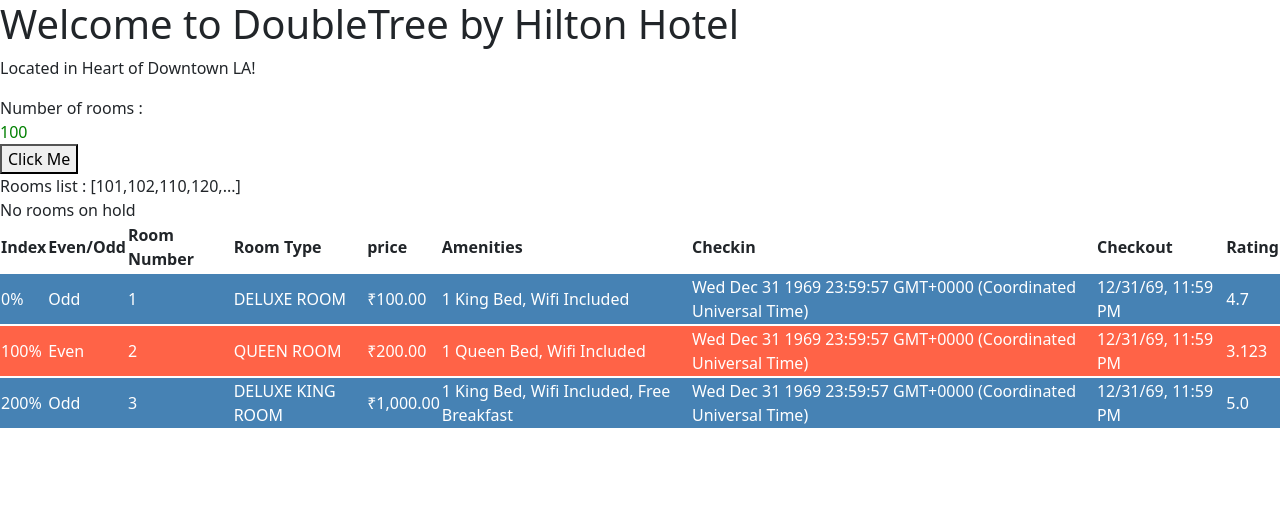
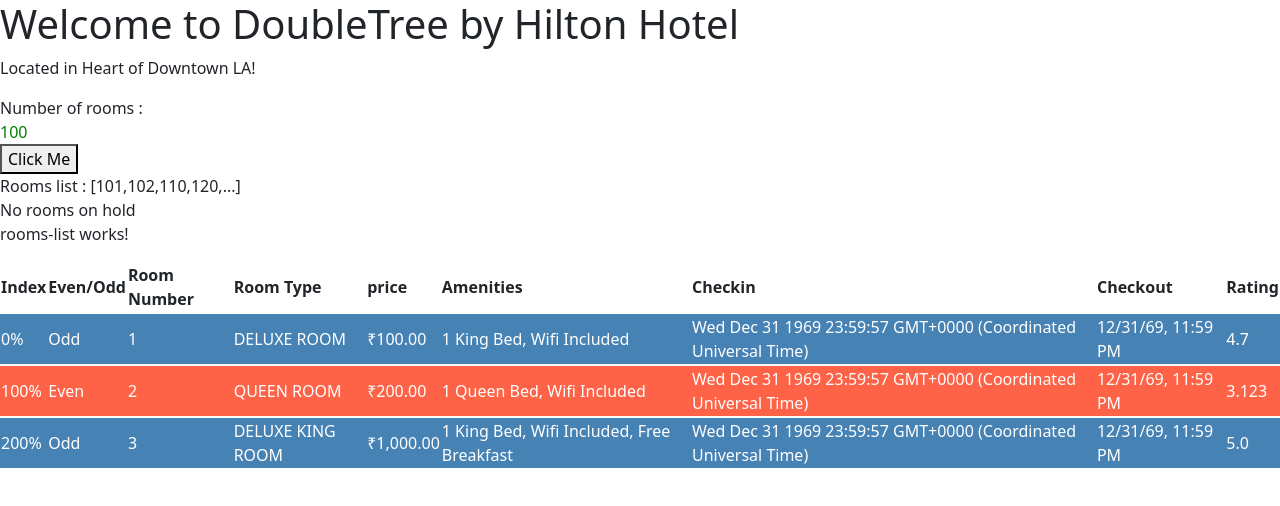
Before and after one commit to Harshali15/InventoryMangementApp, an Angular app: page / in a window 1280 px wide. Shown: the top 506 px of the page. Built offline with nearby package versions, Linux system fonts and the light colour scheme.

Commit message:
@Input , separated into two components

```diff
--- a/src/app/app.module.ts
+++ b/src/app/app.module.ts
@@ -1,15 +1,18 @@
-import { NgModule } from '@angular/core';
+//import { NgModule } from '@angular/core';
 import { BrowserModule } from '@angular/platform-browser';
 
 import { AppRoutingModule } from './app-routing.module';
 import { AppComponent } from './app.component';
 import { RoomsComponent } from './rooms/rooms.component';
 import { BrowserAnimationsModule } from '@angular/platform-browser/animations';
+import { RoomsListComponent } from './rooms/rooms-list/rooms-list.component';
+import { NgModule, CUSTOM_ELEMENTS_SCHEMA } from '@angular/core';
 
 @NgModule({
   declarations: [
     AppComponent,
-    RoomsComponent
+    RoomsComponent,
+    RoomsListComponent
   ],
   imports: [
     BrowserModule,
@@ -17,6 +20,10 @@
     BrowserAnimationsModule
   ],
   providers: [],
-  bootstrap: [AppComponent]
+  bootstrap: [AppComponent],
+  schemas: [
+    CUSTOM_ELEMENTS_SCHEMA
+  ],
 })
+
 export class AppModule { }
--- /dev/null
+++ b/src/app/rooms/rooms-list/rooms-list.component.html
@@ -0,0 +1,30 @@
+<p>rooms-list works!</p>
+
+<div>
+    <table class="table">
+        <tr>
+            <th>Index</th>
+            <th>Even/Odd</th>
+            <th>Room Number</th>
+            <th>Room Type</th>
+            <th>price</th>
+            <th>Amenities</th>
+            <th>Checkin</th>
+            <th>Checkout</th>
+            <th>Rating</th>
+        </tr>
+        <tr
+        [ngClass]="e ? 'even':'odd'"
+        *ngFor="let room of rooms | slice: 0:3; let o = odd; let e = even; let i = index">
+            <td>{{i | percent}}</td>
+            <td>{{o ? 'Even' : 'Odd'}}</td>
+            <td>{{room.roomNumber}}</td>
+            <td>{{room.roomType | uppercase}}</td>
+            <td>{{room.price | currency : 'INR'}}</td>
+            <td>{{room.ammenities | titlecase}}</td>
+            <td>{{room.checkinTime }}</td>
+            <td>{{room.checkoutTime | date : 'short'}}</td>
+            <td>{{room.rating | number : '1.1-3' : 'en-us'}}</td>
+        </tr>
+    </table>
+</div>
--- /dev/null
+++ b/src/app/rooms/rooms-list/rooms-list.component.ts
@@ -0,0 +1,19 @@
+import { Component, Input, OnInit } from '@angular/core';
+import { RoomsList } from '../rooms';
+
+@Component({
+  selector: 'app-rooms-list',
+  templateUrl: './rooms-list.component.html',
+  styleUrls: ['./rooms-list.component.scss']
+})
+export class RoomsListComponent implements OnInit {
+
+  @Input() rooms: RoomsList[] = [];  //make roomsList a valid input property on app-rooms-list component
+
+  constructor() { }
+
+  ngOnInit(): void {
+
+  }
+
+}
--- a/src/app/rooms/rooms.component.html
+++ b/src/app/rooms/rooms.component.html
@@ -29,7 +29,7 @@
 </div>
 
 <!-- {{roomList | json}} -->
-<div>
+<!-- <div>
     <table class="table">
         <tr>
             <th>Index</th>
@@ -56,4 +56,6 @@
             <td>{{room.rating | number : '1.1-3' : 'en-us'}}</td>
         </tr>
     </table>
-</div>
+</div> -->
+
+<app-rooms-list [rooms]="roomList"></app-rooms-list>
--- a/src/app/rooms/rooms.component.ts
+++ b/src/app/rooms/rooms.component.ts
@@ -1,4 +1,4 @@
-import { Component } from '@angular/core';
+import { Component, OnInit } from '@angular/core';
 import { Rooms, RoomsList } from './rooms';
 
 @Component({
@@ -6,8 +6,7 @@
   templateUrl: './rooms.component.html',
   styleUrls: ['./rooms.component.scss']
 })
-export class RoomsComponent {
-e: any;
+export class RoomsComponent implements OnInit{
   constructor() { }
 
   //binding syntax 1- interpolation
@@ -31,7 +30,11 @@
     //onholdRooms: 5  //comment to see chaining and null collision
   }
 
-  roomList : RoomsList[]= [
+  roomList : RoomsList[]= []
+
+  ngOnInit(): void {
+
+    this.roomList=[
       {
         roomNumber:1,
         roomType:'Deluxe Room',
@@ -64,6 +67,7 @@
       },
 
     ]
+  }
 
 
 
--- a/src/styles.scss
+++ b/src/styles.scss
@@ -5,3 +5,13 @@
 
 /* Importing Datepicker SCSS file. */
 @import "node_modules/ngx-bootstrap/datepicker/bs-datepicker";
+
+.even{
+    background-color: steelblue;
+    color: white;
+}
+
+.odd{
+    background-color: tomato;
+    color: white;
+}
```
Also changed, not shown: src/app/rooms/rooms-list/rooms-list.component.scss (added), 1 other file (tests, documents, lock files or other folders). Lines whose indentation alone changed are shown as unchanged.
